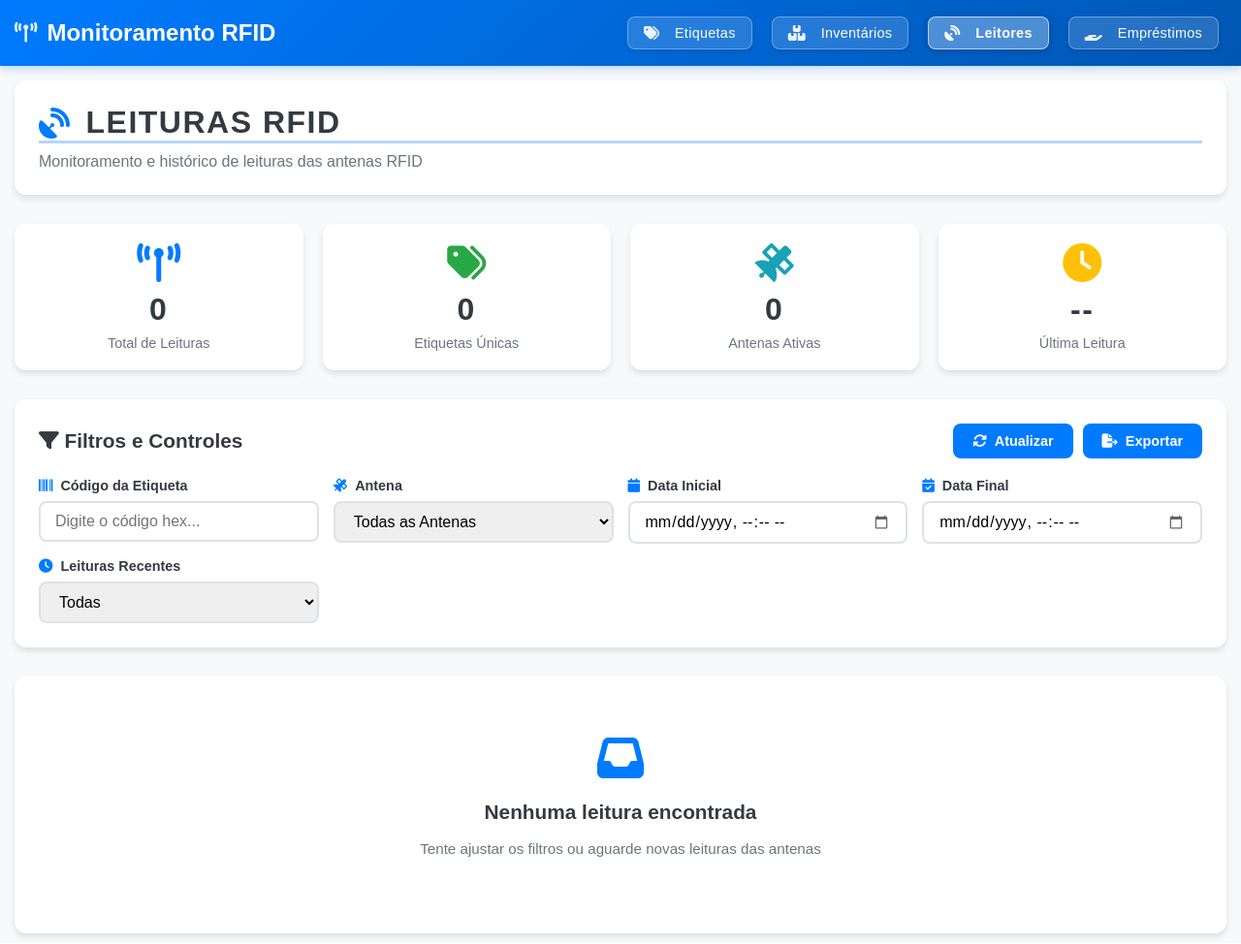
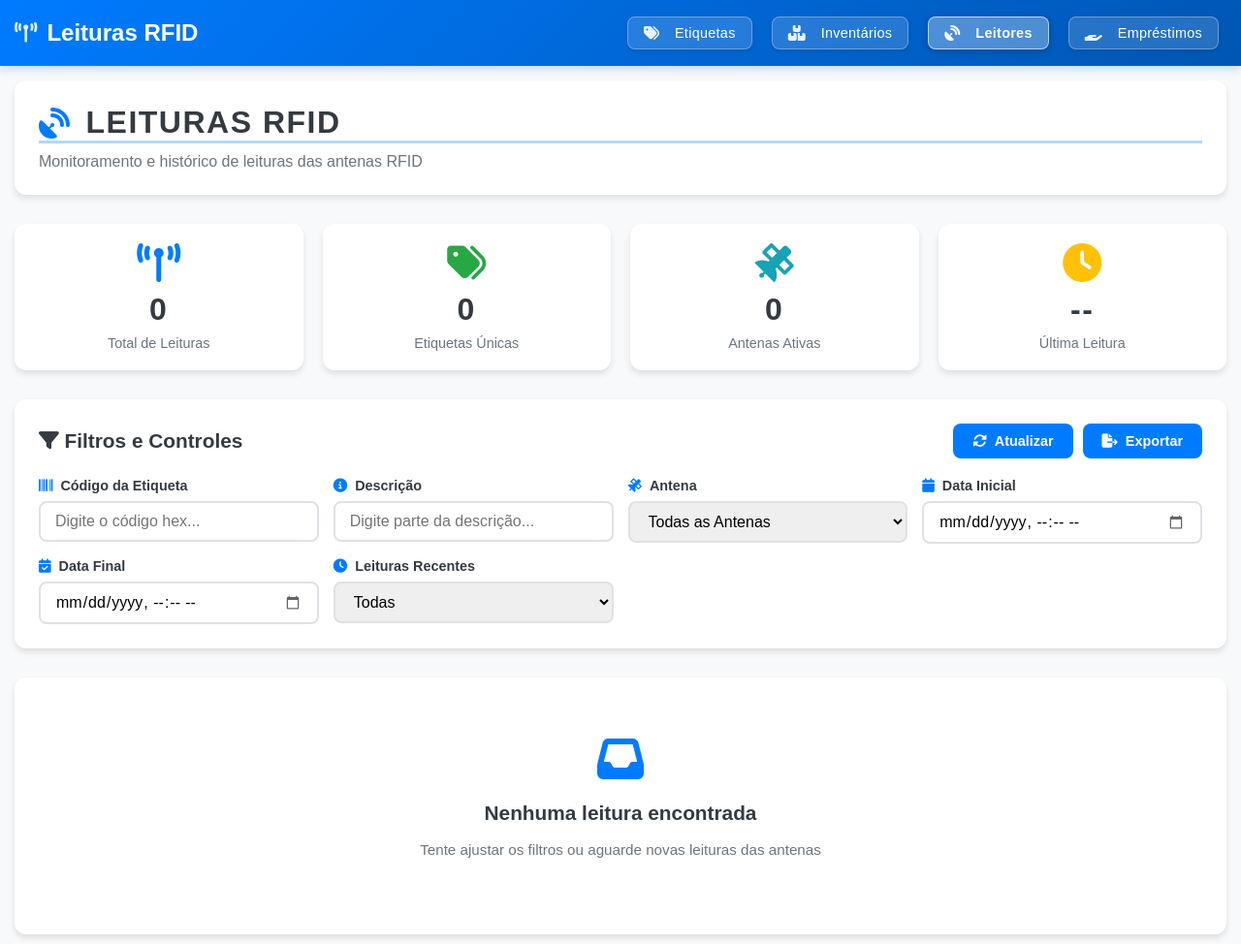
Before and after one commit to TCE-Manutencao-Predial/RFID, a Flask app: page /RFID/leitores in a window 1280 px wide. Shown: the whole page at 97% size. Run offline with Flask 3, Linux system fonts and the light colour scheme; data that the repository does not hold is empty.

Commit message:
Teste filtro por descrição

```diff
--- a/app/static/js/leitores.js
+++ b/app/static/js/leitores.js
@@ -65,8 +65,13 @@ document.addEventListener("DOMContentLoaded", function () {
 
 function inicializarEventos() {
   // Eventos de filtro
-  document.getElementById("filtroEtiqueta").addEventListener("input", debounce(aplicarFiltros, 500));
-  document.getElementById("filtroAntena").addEventListener("change", aplicarFiltros);
+  document.getElementById("filtroEtiqueta")
+    .addEventListener("input", debounce(aplicarFiltros, 500));
+  // Adicionado listener para descrição
+  document.getElementById("filtroDescricao")
+    .addEventListener("input", debounce(aplicarFiltros, 500));
+  document.getElementById("filtroAntena")
+    .addEventListener("change", aplicarFiltros);
   document.getElementById("filtroDataInicio").addEventListener("change", aplicarFiltros);
   document.getElementById("filtroDataFim").addEventListener("change", aplicarFiltros);
   document.getElementById("filtroRecentes").addEventListener("change", aplicarFiltroRecentes);
@@ -167,6 +172,10 @@ function obterFiltros() {
 
   const etiqueta = document.getElementById("filtroEtiqueta").value.trim();
   if (etiqueta) filtros.etiqueta = etiqueta;
+
+  // Novo campo descrição
+  const descricao = document.getElementById("filtroDescricao").value.trim();
+  if (descricao) filtros.descricao = descricao;
 
   const antena = document.getElementById("filtroAntena").value;
   if (antena) filtros.antena = antena;
--- a/app/templates/etiquetas.html
+++ b/app/templates/etiquetas.html
@@ -25,7 +25,7 @@
       <nav class="rfid-custom-nav">
         <h1 class="rfid-system-title">
           <i class="fas fa-broadcast-tower"></i>
-          Monitoramento RFID
+          Etiquetas RFID
         </h1>
 
         <!-- ADICIONAR BOTÕES DE NAVEGAÇÃO -->
--- a/app/templates/leitores.html
+++ b/app/templates/leitores.html
@@ -25,7 +25,7 @@
       <nav class="rfid-custom-nav">
         <h1 class="rfid-system-title">
           <i class="fas fa-broadcast-tower"></i>
-          Monitoramento RFID
+          Leituras RFID
         </h1>
 
         <!-- Botões de Navegação -->
@@ -98,6 +98,12 @@
           <div class="rfid-filter-group">
             <label class="rfid-filter-label"> <i class="fas fa-barcode"></i> Código da Etiqueta </label>
             <input type="text" id="filtroEtiqueta" class="rfid-filter-input" placeholder="Digite o código hex..." autocomplete="off" />
+          </div>
+
+          <!-- Novo filtro de descrição -->
+          <div class="rfid-filter-group">
+            <label class="rfid-filter-label"> <i class="fas fa-info-circle"></i> Descrição </label>
+            <input type="text" id="filtroDescricao" class="rfid-filter-input" placeholder="Digite parte da descrição..." autocomplete="off" />
           </div>
 
           <div class="rfid-filter-group">
```
